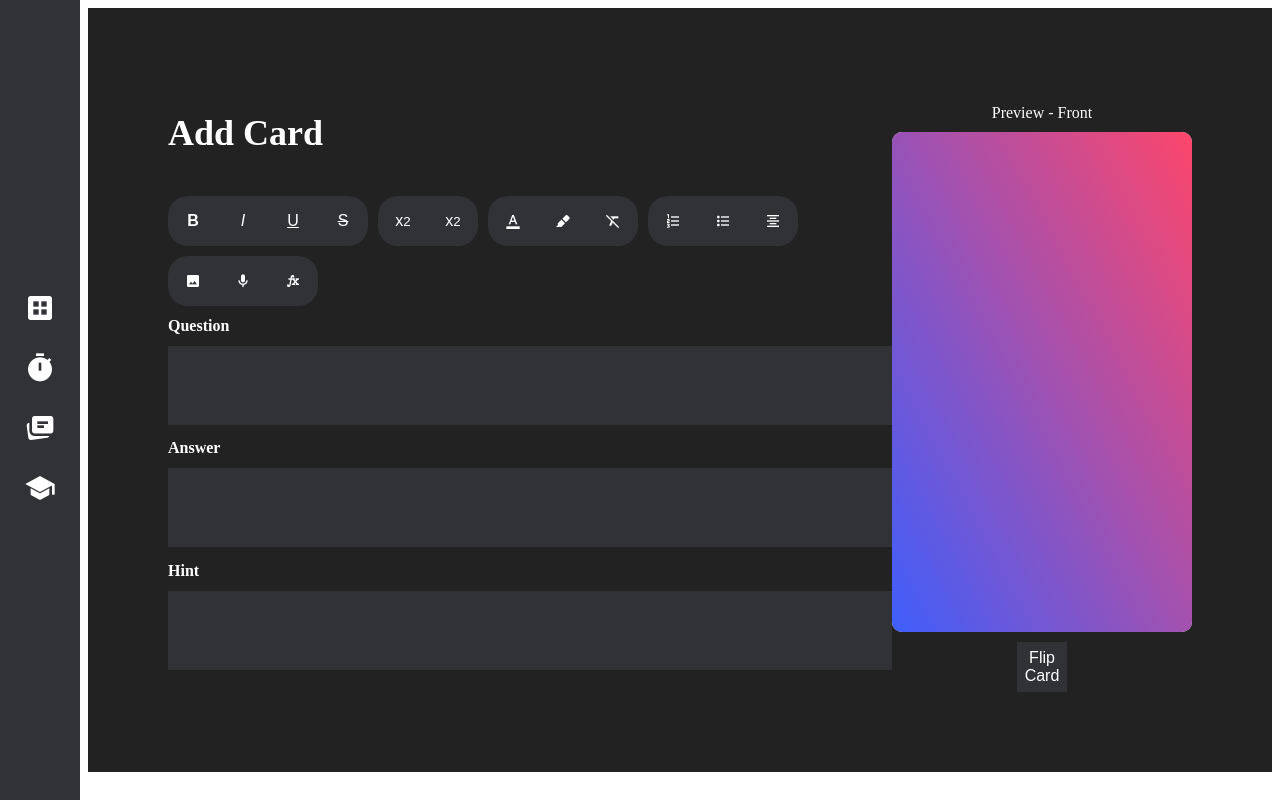
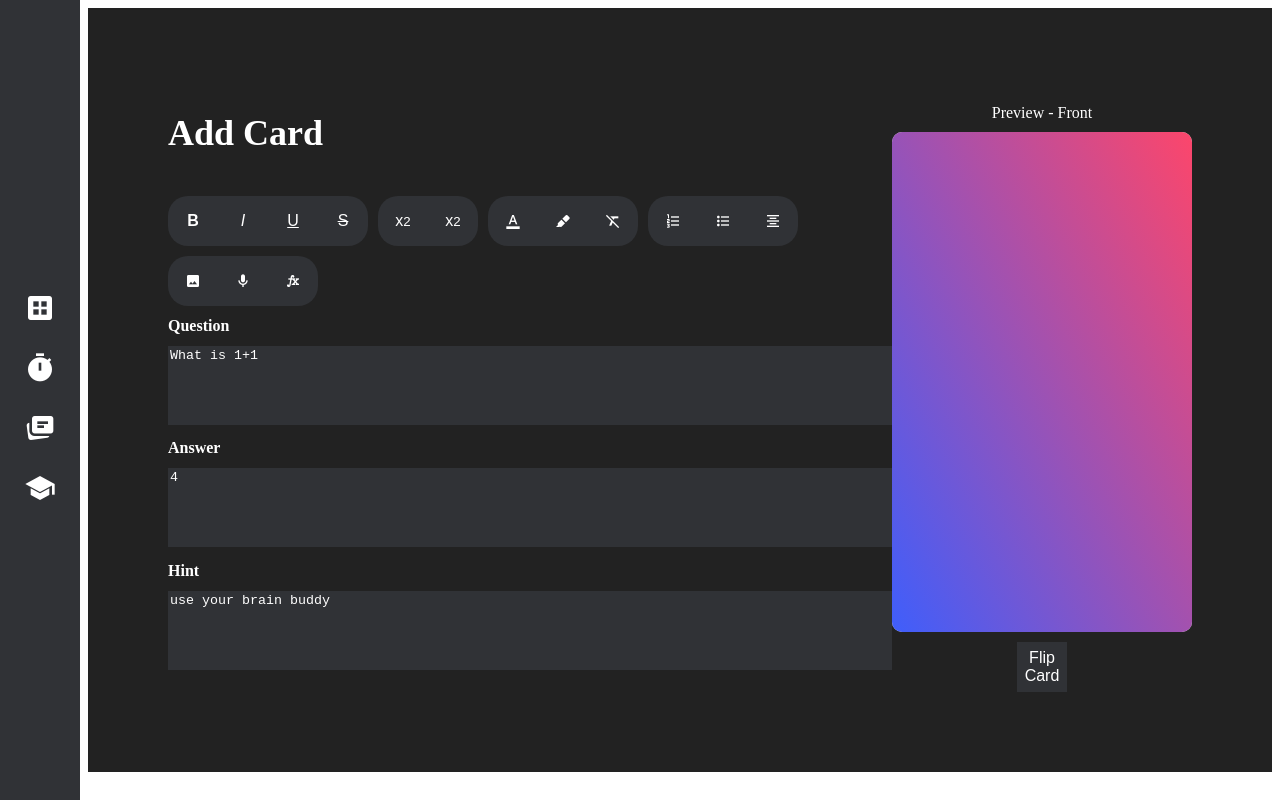
Before and after one commit to 18barbers2/gostudycards, a React (Vite) app in the folder frontend/: page / in a window 1280 px wide. Built offline with nearby package versions, Linux system fonts and the light colour scheme.

Commit message:
feature: added field inputs with sample data into addcard page

```diff
--- /dev/null
+++ b/frontend/src/components/FieldInput.tsx
@@ -0,0 +1,32 @@
+interface FieldInputProps {
+    value: string;
+    onChange: (value: string) => void;
+    fieldName: string;
+    onDelete?: () => void;
+}
+
+
+export function FieldInput({ value, onChange, fieldName, onDelete }: FieldInputProps) {
+
+    return (
+        <div className='field-container'>
+            <div className='field-header'>
+                <h1 className='field-name'>{fieldName}</h1>
+                {onDelete &&
+                    <button className='delete-field-button' onClick={onDelete}>
+                        <span>
+                            <span className='material-symbols-outlined'>delete</span>
+                        </span>
+                    </button>
+                }
+            </div>
+            <textarea
+                className={`field-input ${fieldName}`}
+                rows={5}
+                value={value}
+                onChange={e => onChange(e.target.value)}></textarea>
+        </div>
+    );
+}
+
+export default FieldInput
--- a/frontend/src/pages/AddCard.tsx
+++ b/frontend/src/pages/AddCard.tsx
@@ -1,19 +1,19 @@
 
 import { useState } from 'react';
-
 import '../css/AddCard.css';
 import Card from '../components/Card';
+import FieldInput from '../components/FieldInput';
 
 
-function FieldInput({ html, onChange, fieldName }: { html: string; onChange: (v: string) => void; fieldName: string }) {
-    return (
-        <div>
-            {/* <span className='material-symbols-outlined'>arrow_drop_down</span> */}
-            <h1 className='field-name'>{fieldName}</h1>
-            <textarea className={`field-input ${fieldName}`} rows={5} cols={110} value={html} onChange={e => onChange(e.target.value)} />
-        </div>
-    );
-}
+// function FieldInput({ html, onChange, fieldName }: { html: string; onChange: (v: string) => void; fieldName: string }) {
+//     return (
+//         <div>
+//             {/* <span className='material-symbols-outlined'>arrow_drop_down</span> */}
+//             <h1 className='field-name'>{fieldName}</h1>
+//             <textarea className={`field-input ${fieldName}`} rows={5} cols={110} value={html} onChange={e => onChange(e.target.value)} />
+//         </div>
+//     );
+// }
 
 // Card preview for user
 function Preview({ html, side, onFlip }: { html: string; srcDoc: string; side: 'front' | 'back'; onFlip: () => void }) {
@@ -73,15 +73,21 @@ export default function AddCard() {
                         <button className='button-right'><span className='material-symbols-outlined'>function</span></button>
                     </div>
                 </div>
-                <FieldInput html={''} onChange={function (v: string): void {
-                    throw new Error('Function not implemented.');
-                }} fieldName={'Question'}></FieldInput>
-                <FieldInput html={''} onChange={function (v: string): void {
-                    throw new Error('Function not implemented.');
-                }} fieldName={'Answer'}></FieldInput>
-                <FieldInput html={''} onChange={function (v: string): void {
-                    throw new Error('Function not implemented.');
-                }} fieldName={'Hint'}></FieldInput>
+                <FieldInput
+                    fieldName={'Question'}
+                    value={'What is 1+1'}
+                    onChange={(v: string) => {}}>
+                </FieldInput>
+                                <FieldInput
+                    fieldName={'Answer'}
+                    value={'4'}
+                    onChange={(v: string) => {}}>
+                </FieldInput>
+                <FieldInput
+                    fieldName={'Hint'}
+                    value={'use your brain buddy'}
+                    onChange={(v: string) => {}}>
+                </FieldInput>
 
             </div>
             <div className='preview-section'>
```
